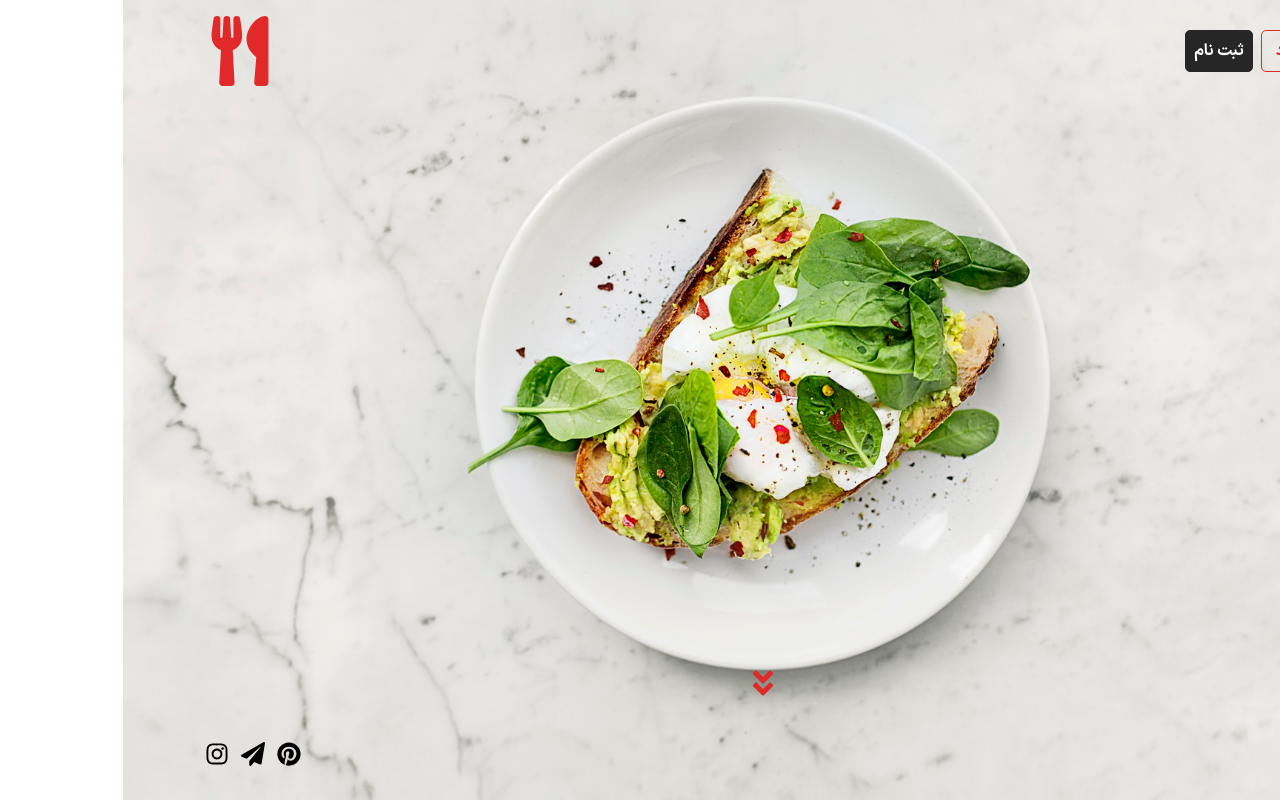
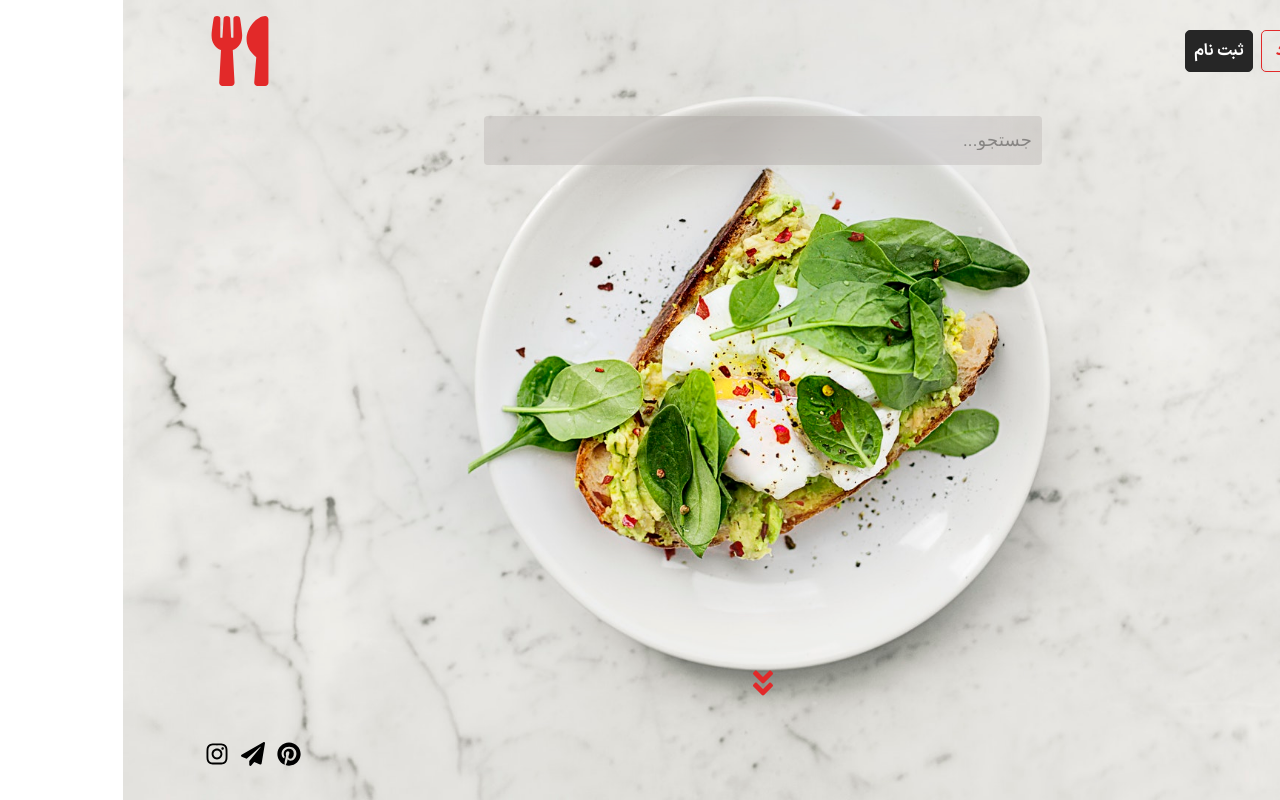
Before and after one commit to atefeh-karimi/RestaurantProject-Sass-React, a React (Create React App) app: page / in a window 1280 px wide. Built offline with nearby package versions, Linux system fonts and the light colour scheme.

Commit message:
Add search Box🔍

```diff
--- a/src/Assets/_mixins.scss
+++ b/src/Assets/_mixins.scss
@@ -12,19 +12,28 @@
   transform: translate(-50%, -50%);
 }
 
-@mixin btnStyle {
-  background-color: $color-red;
-  border: 1px solid $color-red;
+@mixin btnStyle(
+  $bgColor,
+  $textColor,
+  $fs: 16px,
+  $fw: bold,
+  $borderStyle,
+  $transition: all 0.3s,
+  $padding
+) {
+  background-color: $bgColor;
+  color: $textColor;
+  font-size: $fs;
+  font-weight: $fw;
+  border: $borderStyle;
+  transition: $transition;
+  padding: $padding;
+  border-radius: 5px;
   font-family: iransans;
-  font-weight: 500;
-  font-size: 16px;
-  padding: 8px 16px;
-  transition: all 0.2s;
-  color: white;
 }
 
-@mixin btnStyleHover {
-  color: white;
-  border: 1px solid white;
-  background-color: transparent;
+@mixin btnStyleHover($textColor, $borderStyle, $bgColor) {
+  color: $textColor;
+  border: $borderStyle;
+  background-color: $bgColor;
 }
--- a/src/components/Header/Header.js
+++ b/src/components/Header/Header.js
@@ -1,3 +1,4 @@
+import { Box, InputBase, styled } from "@mui/material";
 import React from "react";
 import {
   FaUtensils,
@@ -7,7 +8,20 @@ import {
   FaInstagram,
 } from "react-icons/fa";
 import "./styles.modules.scss";
-
+const Search = styled(Box)(({ theme }) => ({
+  display: "flex",
+  justifyContent: "center",
+  padding: "7px 10px",
+  borderRadius: theme.shape.borderRadius,
+  width: "50%",
+  position: "relative",
+  top: "30px",
+  left: 0,
+  right: 0,
+  margin: "0 auto",
+  background: " rgb(133 121 121 / 18%)",
+  backdropFilter: "blur(20px)",
+}));
 function Header() {
   return (
     <header>
@@ -17,9 +31,18 @@ function Header() {
           <button className="signup">ثبت نام</button>
           <FaUtensils className="header__logo" />
         </div>
+
+        <Search bgcolor={"background.default"} color={"text.primary"}>
+          <InputBase
+            sx={{ width: "100%", fontSize: "18px" }}
+            placeholder="جستجو..."
+          />
+        </Search>
+
         <a href="#gallery" className="header__iconDown">
           <FaAngleDoubleDown />
         </a>
+
         <div className="header__social">
           <span>
             <FaPinterest />
--- a/src/components/Header/styles.modules.scss
+++ b/src/components/Header/styles.modules.scss
@@ -19,35 +19,35 @@ header {
     align-items: center;
 
     .login {
-      border: 1px solid $color-red;
-      padding: 8px 14px;
-      font-family: iransans;
-      font-weight: bold;
+      @include btnStyle(
+        transparent,
+        $color-red,
+        16px,
+        bold,
+        1px solid $color-red,
+        all 0.3s,
+        8px 14px
+      );
       margin-left: 8px;
-      background-color: transparent;
-      border-radius: 5px;
-      color: $color-red;
-      transition: all 0.3s;
 
       &:hover {
-        color: white;
-        background-color: $color-red;
+        @include btnStyleHover(white, 1px solid $color-red, $color-red);
       }
     }
 
     .signup {
-      background-color: $color-dark;
-      border: 1px solid $color-dark;
-      border-radius: 5px;
-      font-family: iransans;
-      font-weight: bold;
-      color: white;
-      padding: 8px;
-      transition: all 0.3s;
+      @include btnStyle(
+        $color-dark,
+        white,
+        16px,
+        bold,
+        1px solid $color-dark,
+        all 0.3s,
+        8px
+      );
+
       &:hover {
-        color: $color-dark;
-        background-color: transparent;
-        border: 1px solid $color-dark;
+        @include btnStyleHover($color-dark, 1px solid $color-dark, transparent);
       }
     }
 
```
